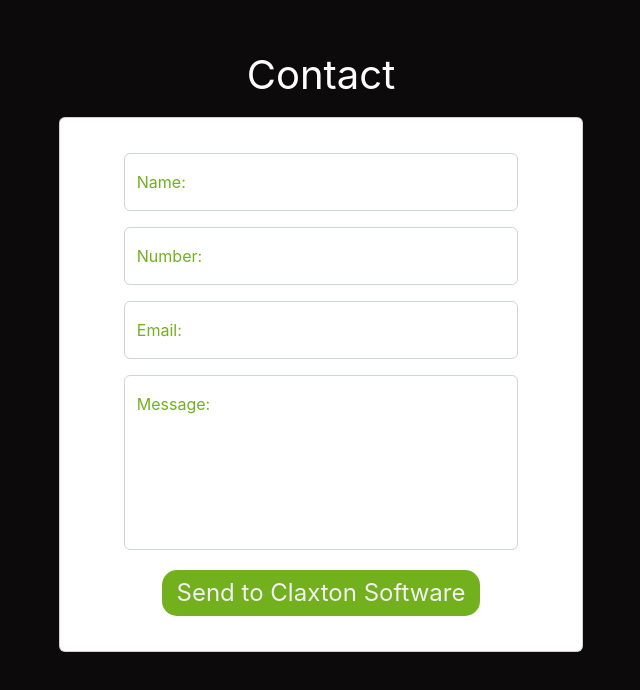
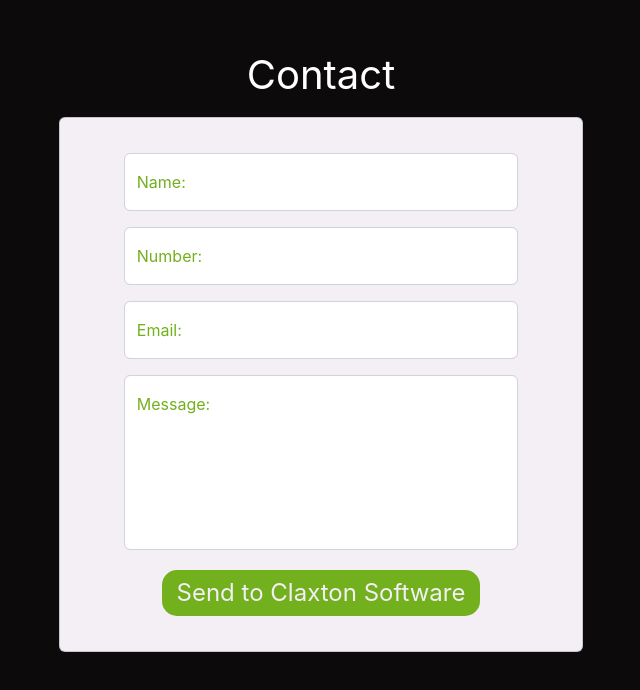
Before and after one commit to JRCcoding/Portfolio, a React (Create React App) app in the folder client/: page / in a window 1280 px wide. Shown: the part 958-1648 px from the top of the page, without its empty margins (319-959 px from the left). Built offline with nearby package versions, Linux system fonts and the light colour scheme; some icons are missing.

Commit message:
GHDEPLOY color touchup

```diff
--- a/client/src/components/Contact.css
+++ b/client/src/components/Contact.css
@@ -5,6 +5,7 @@
   margin-top: 2.5%;
   padding: 2% 5%;
   animation-delay: 0.5s;
+  background: #f3eff5;
 }
 .contact_title {
   margin-left: auto;
```
Also changed, not shown: 6 other files (tests, documents, lock files or other folders).
